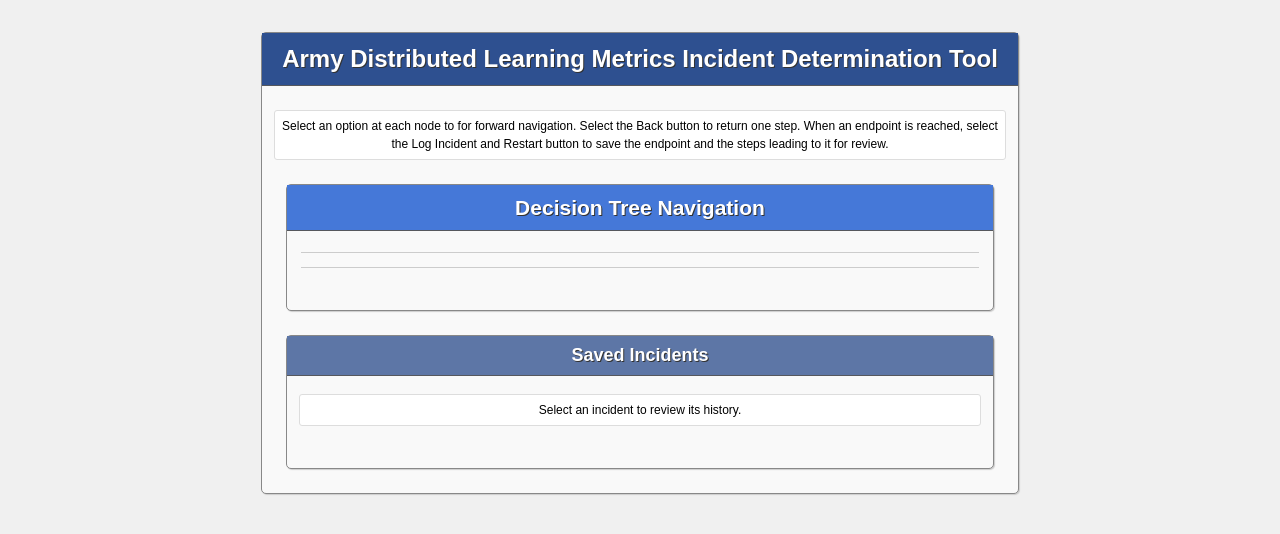
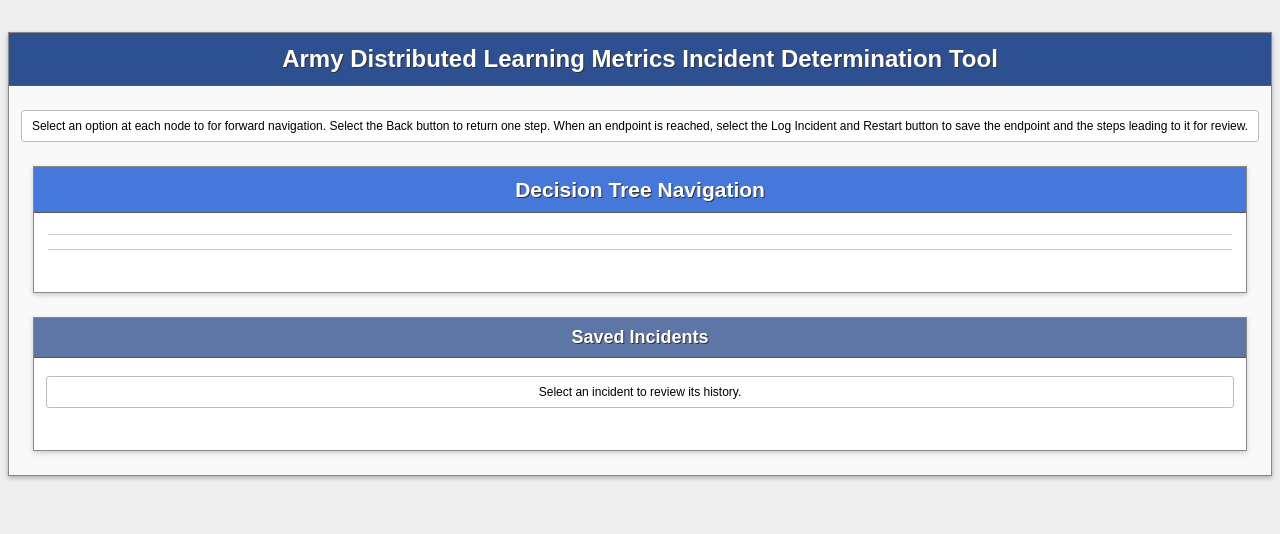
Before and after one commit to nicksorrell/decisiontree, a website with bundled scripts: page src/index.html in a window 1280 px wide. Built offline with nearby package versions, Linux system fonts and the light colour scheme.

Commit message:
Minor panel appearance tweaks

```diff
--- a/src/css/app.css
+++ b/src/css/app.css
@@ -4,7 +4,7 @@
 }
 
 body {
-    background: #f0f0f0;
+    background: #efefef;
     padding-top: 2em;
     padding-bottom: 2em;
 }
@@ -124,14 +124,15 @@
 .panel {
   background: #f9f9f9;
   border: 1px solid #888;
-  border-radius: 5px;
-  box-shadow: 1px 1px 1px #ccc;
+  box-shadow: 0px 2px 5px #aaa;
   margin-bottom: 1.25em;
 }
 
 .panel > .panel {
+  background: #fff;
   margin: 2em;
   padding-bottom: 1em;
+  box-shadow: 0px 2px 5px #ccc;
 }
 
 .title {
@@ -147,7 +148,7 @@
 .instructions {
   background: white;
   text-align: center;
-  border: 1px solid #ddd;
+  border: 1px solid #bbb;
   border-radius: 3px;
   padding: 0.5em;
   margin: 1em;
@@ -174,7 +175,7 @@
 }
 
 #main {
-  width: 60%;
+  max-width: 1280px;
   margin: auto;
 }
 
```
Also changed, not shown: dist/css/app.css, dist/js/app.js.
